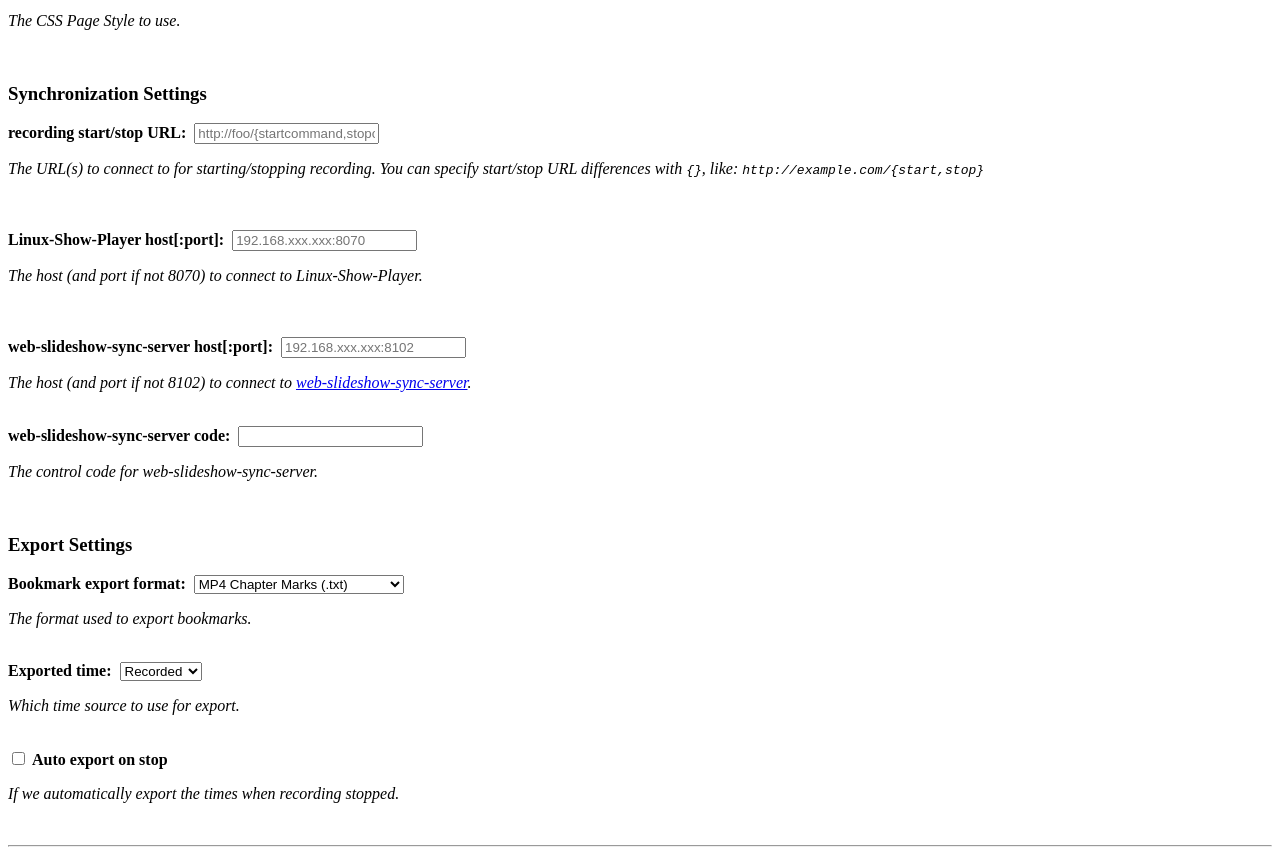
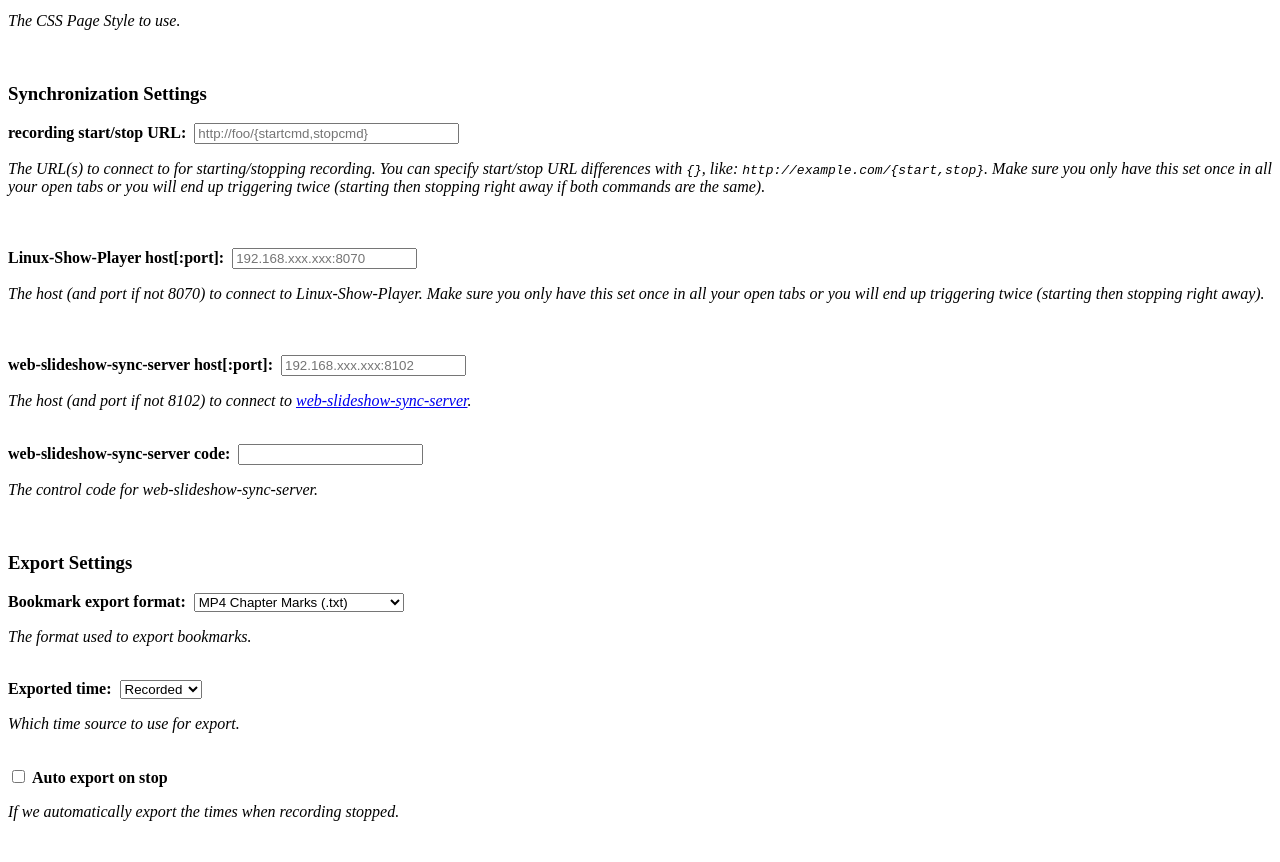
Before and after one commit to mmuman/RadioTimer, a plain HTML site: page index.html in a window 1280 px wide. Shown: the part 1620-2482 px from the top of the page. Drawn offline with Linux system fonts and the light colour scheme.

Commit message:
Add hints about not having two tabs open with LSP/record controls

```diff
--- a/index.html
+++ b/index.html
@@ -176,18 +176,18 @@ RadioTimer will automatically calculate the total time per session and mention i
 <h3 lang="fr">Paramètres de synchronisation</h3>
 <div>
 <label for="settings_sync_startstop"><span lang="en">recording start/stop URL:&nbsp;</span><span lang="fr">URL pour commande start/stop enregistrement&nbsp;:&nbsp;</span></label>
-<input type="text" id="settings_sync_startstop" size="20" placeholder="http://foo/{startcommand,stopcommand}"  onchange="saveSettings();" />
+<input type="text" id="settings_sync_startstop" size="30" placeholder="http://foo/{startcmd,stopcmd}"  onchange="saveSettings();" />
 </div>
-<p lang="en"><i>The URL(s) to connect to for starting/stopping recording. You can specify start/stop URL differences with <tt>{}</tt>, like: <tt>http://example.com/{start,stop}</tt></i></p>
-<p lang="fr"><i>L (les) URL où se connecter pour démarrer/arrêter l'enregistrement. Vous pouvez spécifier une différence entre les deux URLs avec <tt>{}</tt>, comme&nbsp;: <tt>http://example.com/{start,stop}</tt></i></p>
+<p lang="en"><i>The URL(s) to connect to for starting/stopping recording. You can specify start/stop URL differences with <tt>{}</tt>, like: <tt>http://example.com/{start,stop}</tt>. Make sure you only have this set once in all your open tabs or you will end up triggering twice (starting then stopping right away if both commands are the same).</i></p>
+<p lang="fr"><i>L'(les) URL où se connecter pour démarrer/arrêter l'enregistrement. Vous pouvez spécifier une différence entre les deux URLs avec <tt>{}</tt>, comme&nbsp;: <tt>http://example.com/{start,stop}</tt>. Assurez-vous de n'avoir ce champ remplis qu'une seule fois dans les onglets ouverts ou vous risquez de déclancher plusieurs fois de suite (démarrer et arrêter tout de suite si les deux commandes sont indifférenciées).</i></p>
 <br />
 <br />
 <div>
 <label for="settings_sync_lsp_ip"><span lang="en">Linux-Show-Player host[:port]:&nbsp;</span><span lang="fr">Hôte[:port] Linux-Show-Player&nbsp;:&nbsp;</span></label>
 <input type="text" id="settings_sync_lsp_ip" size="20" placeholder="192.168.xxx.xxx:8070"  onchange="saveSettings();" />
 </div>
-<p lang="en"><i>The host (and port if not 8070) to connect to Linux-Show-Player.</i></p>
-<p lang="fr"><i>L'hôte (et le port si différent de 8070) pour se connecter à Linux-Show-Player.</i></p>
+<p lang="en"><i>The host (and port if not 8070) to connect to Linux-Show-Player. Make sure you only have this set once in all your open tabs or you will end up triggering twice (starting then stopping right away).</i></p>
+<p lang="fr"><i>L'hôte (et le port si différent de 8070) pour se connecter à Linux-Show-Player. Assurez-vous de n'avoir ce champ remplis qu'une seule fois dans les onglets ouverts ou vous risquez de déclancher plusieurs fois de suite (démarrer et arrêter tout de suite).</i></p>
 <br />
 <br />
 <div>
```
